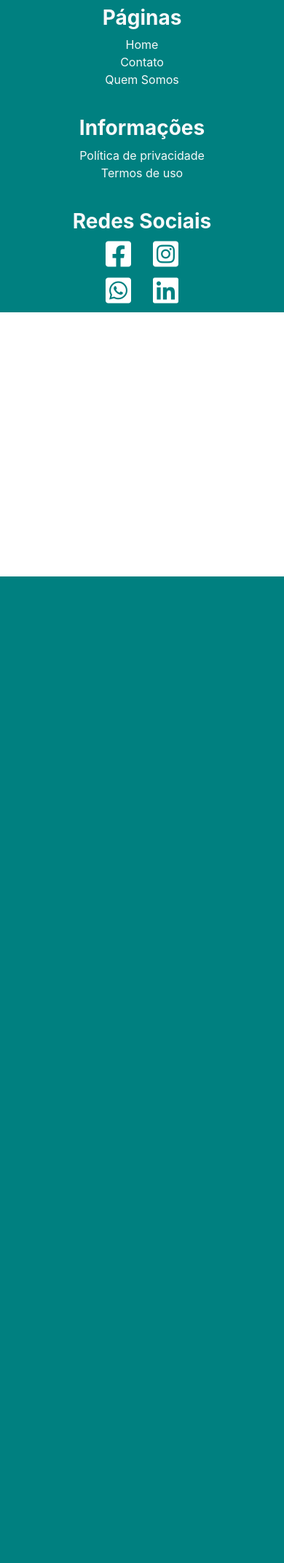
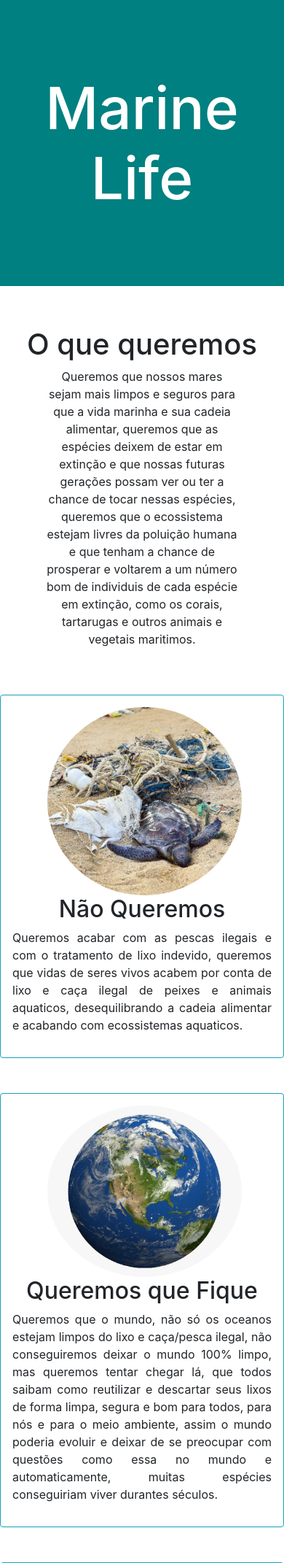
Before and after one commit to Hikarudoraks/Projeto-01, a PHP site: page /quem_somos in a window 390 px wide. Shown: the part 54-2196 px from the top of the page at 73% size. Before the commit the page ends 844 px from the top, so only its background shows below. Run offline with PHP 8.4, Linux system fonts and the light colour scheme; data that the repository does not hold is empty.

Commit message:
Marine Life

```diff
--- a/assets/css/site/home.css
+++ b/assets/css/site/home.css
@@ -10,7 +10,7 @@
 }
 
 .home#content-home .card_first{
-	margin-left: 90px!important;
+	margin-left: 80px!important;
 }
 
 .home#content-home .column-1{
@@ -65,7 +65,7 @@
 	background-color: darkcyan;
 }
 
-@media only screen and (max-width: 765px) {
+@media only screen and (max-width: 990px) {
 	.home#content-home .card .float-left{
 		float: left;
 	}
@@ -82,9 +82,28 @@
 		height: 450px;
 	}
 	.home#content-home .card_third{
-		margin-left: 90px!important;
+		margin-left: 80px!important;
 	}
 	.home#content-home .card_fifty{
 		margin-left: 200px!important;
 	}
 }
+
+@media only screen and (max-width: 505px) {
+	.home#content-home .column-1{
+		width: 100%;
+		margin: 0;
+	}
+	.home#content-home .card_first{
+		margin-left: 25px!important;
+	}
+	.home#content-home .card_third{
+		margin-left: 25px!important;
+	}
+	.home#content-home .card_fifty{
+		margin-left: 25px!important;
+	}
+	.home#content-home section.about{
+		height: 580px;
+	}
+}
--- /dev/null
+++ b/assets/css/site/quem_somos.css
@@ -0,0 +1,21 @@
+.quemSomos#content-quemSomos .banner h2{
+	font-size: 60pt;
+	background-color: teal;
+	padding: 100px 0 100px 0;
+	text-align: center;
+}
+
+.quemSomos#content-quemSomos .column-3{
+	width: 33.33%;
+}
+
+.quemSomos#content-quemSomos img{
+	width: 75%;
+	border-radius: 100%;
+}
+
+@media only screen and (max-width: 770px){
+	.quemSomos#content-quemSomos .column-3{
+		width: 100%;
+	}
+}
--- a/config/connection.php
+++ b/config/connection.php
@@ -9,7 +9,7 @@
 **/
 
 $config = array(
-	'dsn'      => 'mysql:dbname=projeto-01;host=127.0.0.1',
+	'dsn'      => 'mysql:dbname=ricardo-alexandre;host=127.0.0.1',
 	'username' => 'root',
 	'password' => null
 );
--- a/views/site/home/index.php
+++ b/views/site/home/index.php
@@ -22,7 +22,7 @@
 
     		<div class="row">
 
-			 	<div class="card float-left card_first px-0 my-2 column-1 mr-4">
+			 	<div class="card float-left card_first px-0 my-2 column-1 mx-4">
 			    	<img class="card-img-top" src="<?=$url?>/assets/img/vaquita.jpg" alt="Card image cap">
 				    <div class="card-img-overlay">
 				      <h5 class="card-title text-white text-center card-text">Vaquita</h5>
@@ -34,7 +34,7 @@
 				      <h5 class="card-title text-white text-center card-text">Baleia-Azul</h5>
 				    </div>
 				</div>
-				<div class="card float-left px-0 my-2 card_third column-1 mx-4">
+				<div class="card float-left px-0 my-2 column-1 mx-4 card_third">
 				    <img class="card-img-top" src="<?=$url?>/assets/img/peixe-boi.jpg" alt="Card image cap">
 				    <div class="card-img-overlay">
 				      <h5 class="card-title text-white text-center card-text">Peixe-Boi Marinho</h5>
--- a/views/site/quem_somos/index.php
+++ b/views/site/quem_somos/index.php
@@ -0,0 +1,41 @@
+<div class="quemSomos" id="content-quemSomos">
+
+	<section class="banner">
+
+		<h2 class="text-white">Marine Life</h2>
+
+	</section>
+	<section class="content">
+
+		<div class="container">
+
+			<h2 class="h1 pt-5 text-center">O que queremos</h2>
+
+			<p class="text-center px-5 pb-5">Queremos que nossos mares sejam mais limpos e seguros para que a vida marinha e sua cadeia alimentar, queremos que as espécies deixem de estar em extinção e que nossas futuras gerações possam ver ou ter a chance de tocar nessas espécies, queremos que o ecossistema estejam livres da poluição humana e que tenham a chance de prosperar e voltarem a um número bom de individuis de cada espécie em extinção, como os corais, tartarugas e outros animais e vegetais maritimos.</p>
+
+			<div class="row">
+
+				<div class="column-3 border border-info rounded p-3 mb-5">
+					<img src="<?=$url?>/assets/img/tartaruga_rede_pesca.jpg" class="mx-5">
+					<h2 class="text-center mb-2">Não Queremos</h2>
+					<p class="text-justify">Queremos acabar com as pescas ilegais e com o tratamento de lixo indevido, queremos que vidas de seres vivos acabem por conta de lixo e caça ilegal de peixes e animais aquaticos, desequilibrando a cadeia alimentar e acabando com ecossistemas aquaticos.</p>
+				</div>
+				<div class="column-3 border border-info rounded p-3 mb-5">
+					<img src="<?=$url?>/assets/img/planeta.png" class="mx-5">
+					<h2 class="text-center mb-2">Queremos que Fique</h2>
+					<p class="text-justify">Queremos que o mundo, não só os oceanos estejam limpos do lixo e caça/pesca ilegal, não conseguiremos deixar o mundo 100% limpo, mas queremos tentar chegar lá, que todos saibam como reutilizar e descartar seus lixos de forma limpa, segura e bom para todos, para nós e para o meio ambiente, assim o mundo poderia evoluir e deixar de se preocupar com questões como essa no mundo e automaticamente, muitas espécies conseguiriam viver durantes séculos.</p>
+				</div>
+				<div class="column-3 border border-info rounded p-3 mb-5">
+					<img src="<?=$url?>/assets/img/Queremos.jpg" class="mx-5">
+					<h2 class="text-center mb-2">Queremos Fazer</h2>
+					<p class="text-justify">Queremos que nossas futuras gerações possam conhecer todo esse mundo inexplorado, que as futuras gerações conheçam todas essas espécies e que os seres vivos e a propria vegetação aguentem mais tempo possivel sem as redes de pescas, lixos e que consigam prosperar novamente e se repopular.</p>
+				</div>
+
+			</div>
+
+			<h2 class="h1 text-center mb-5">Veja alguns lugares onde é possivel ver um mundo sem lixo</h2>
+
+		</div>
+		<iframe width="100%" height="480" src="https://www.youtube.com/embed/qkhsbglmVzw" frameborder="0" allow="accelerometer; autoplay; clipboard-write; encrypted-media; gyroscope; picture-in-picture" allowfullscreen></iframe>
+	</section>
+</div>
--- a/views/site/shared/layout.php
+++ b/views/site/shared/layout.php
@@ -20,6 +20,7 @@
 		<link rel="stylesheet" type="text/css" href="<?= $url; ?>/assets/css/site/layout.css">
 		<link rel="stylesheet" type="text/css" href="<?= $url; ?>/assets/css/site/home.css">
 		<link rel="stylesheet" type="text/css" href="<?= $url; ?>/assets/css/site/contact.css">
+		<link rel="stylesheet" type="text/css" href="<?= $url; ?>/assets/css/site/quem_somos.css">
 		<link rel="shortcut icon" href="<?=$url?>/assets/img/favicon.ico" />
 	</head>
 	<body>
```
Also changed, not shown: assets/img/peixe-boi.jpg, assets/img/planeta.png (added), assets/img/queremos.jpg (added), assets/img/tartaruga_rede_pesca.jpg (added), 2 other files.
